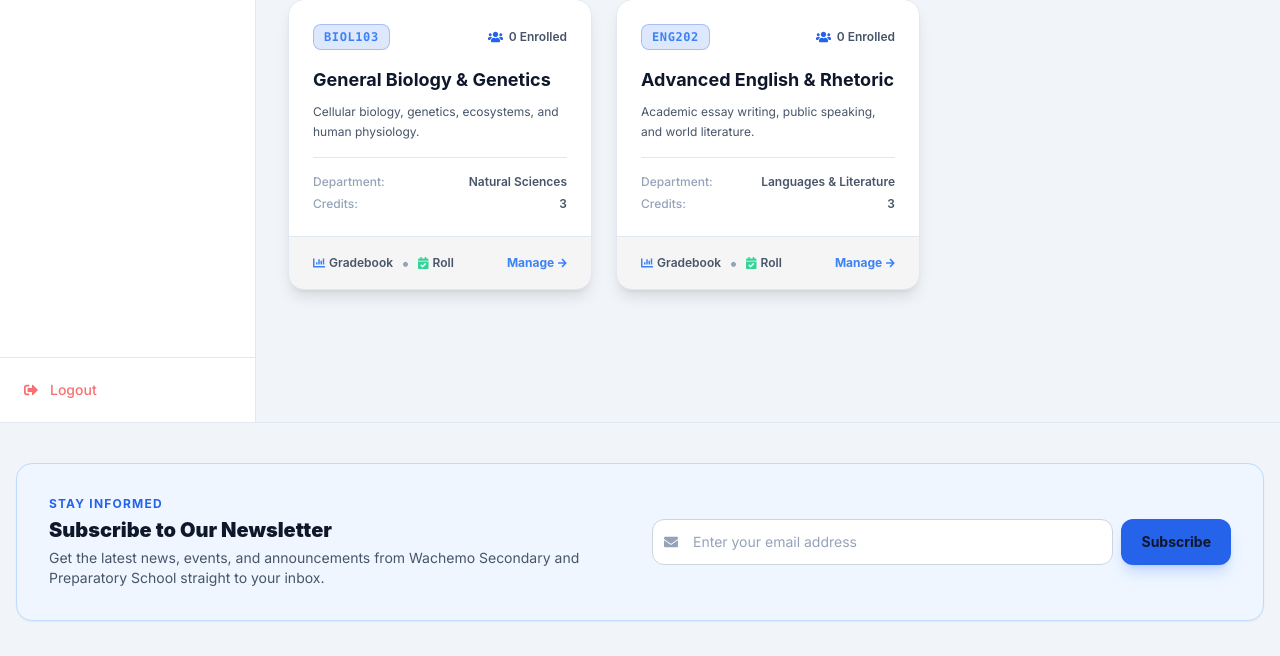
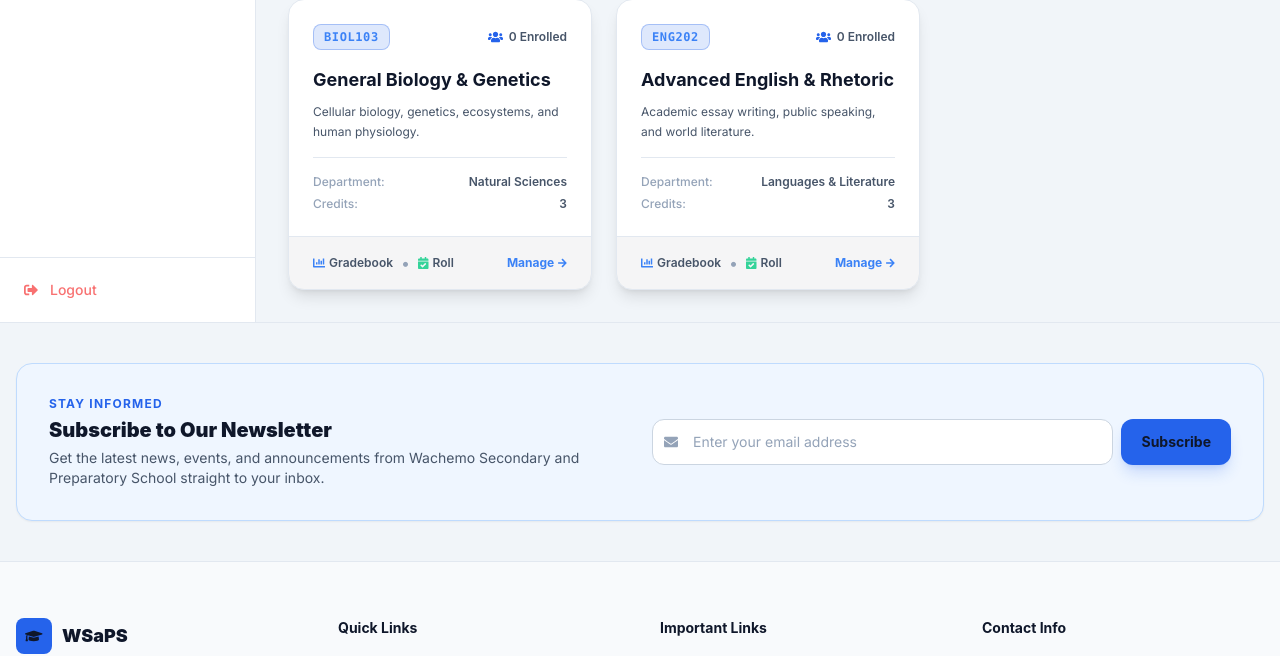
Before and after one commit to birukdjn/wachemo-django, a Django app: template templates/teacher/courses.html in a window 1280 px wide; the page is wider, and only the part inside the window is pictured. Shown: the part 668-1324 px from the top of that part. Run offline with Django 5.2, Linux system fonts and the light colour scheme; the template is opened without the code that fills it: values that come from a table or form of the project are taken from there, others are empty; data comes from the database, SQL or seed files in the repository; some libraries are stand-ins or nearby versions; some web fonts are replaced.

Commit message:
fix: adjust container and sidebar heights across teacher portal templates

```diff
--- a/templates/teacher/attendance_management.html
+++ b/templates/teacher/attendance_management.html
@@ -3,10 +3,10 @@
 {% block title %}Attendance - {{ course.code }} | Teacher Portal{% endblock %}
 
 {% block content %}
-<div class="flex h-screen overflow-hidden bg-navy-900 portal-main-bg">
+<div class="flex h-[calc(100vh-100px)] overflow-hidden bg-navy-900 portal-main-bg">
     {% include 'teacher/sidebar.html' %}
 
-    <div class="flex-1 h-screen overflow-y-auto p-6 md:p-8">
+    <div class="flex-1 h-full overflow-y-auto p-6 md:p-8">
         <!-- Messages -->
         {% if messages %}
             <div class="mb-6 space-y-2">
--- a/templates/teacher/course_detail.html
+++ b/templates/teacher/course_detail.html
@@ -3,10 +3,10 @@
 {% block title %}{{ course.code }} Details | Teacher Portal{% endblock %}
 
 {% block content %}
-<div class="flex h-screen overflow-hidden bg-navy-900 portal-main-bg">
+<div class="flex h-[calc(100vh-100px)] overflow-hidden bg-navy-900 portal-main-bg">
     {% include 'teacher/sidebar.html' %}
 
-    <div class="flex-1 h-screen overflow-y-auto p-6 md:p-8">
+    <div class="flex-1 h-full overflow-y-auto p-6 md:p-8">
         <!-- Messages -->
         {% if messages %}
             <div class="mb-6 space-y-2">
--- a/templates/teacher/courses.html
+++ b/templates/teacher/courses.html
@@ -3,10 +3,10 @@
 {% block title %}My Courses | Teacher Portal{% endblock %}
 
 {% block content %}
-<div class="flex h-screen overflow-hidden bg-navy-900 portal-main-bg">
+<div class="flex h-[calc(100vh-100px)] overflow-hidden bg-navy-900 portal-main-bg">
     {% include 'teacher/sidebar.html' %}
 
-    <div class="flex-1 h-screen overflow-y-auto p-6 md:p-8">
+    <div class="flex-1 h-full overflow-y-auto p-6 md:p-8">
         <!-- Banner -->
         <div class="flex flex-col md:flex-row md:items-center justify-between gap-4 mb-8 bg-gradient-to-r from-brand-blue/15 via-indigo-600/10 to-transparent p-6 rounded-2xl border border-brand-blue/20">
             <div>
--- a/templates/teacher/dashboard.html
+++ b/templates/teacher/dashboard.html
@@ -3,10 +3,10 @@
 {% block title %}Teacher Dashboard | WSaPS{% endblock %}
 
 {% block content %}
-<div class="flex h-screen overflow-hidden bg-navy-900 portal-main-bg">
+<div class="flex h-[calc(100vh-100px)] overflow-hidden bg-navy-900 portal-main-bg">
     {% include 'teacher/sidebar.html' %}
 
-    <div class="flex-1 h-screen overflow-y-auto p-6 md:p-8">
+    <div class="flex-1 h-full overflow-y-auto p-6 md:p-8">
         <!-- Messages Alerts -->
         {% if messages %}
             <div class="mb-6 space-y-2">
--- a/templates/teacher/gradebook.html
+++ b/templates/teacher/gradebook.html
@@ -3,10 +3,10 @@
 {% block title %}Gradebook - {{ course.code }} | Teacher Portal{% endblock %}
 
 {% block content %}
-<div class="flex h-screen overflow-hidden bg-navy-900 portal-main-bg">
+<div class="flex h-[calc(100vh-100px)] overflow-hidden bg-navy-900 portal-main-bg">
     {% include 'teacher/sidebar.html' %}
 
-    <div class="flex-1 h-screen overflow-y-auto p-6 md:p-8">
+    <div class="flex-1 h-full overflow-y-auto p-6 md:p-8">
         <!-- Messages -->
         {% if messages %}
             <div class="mb-6 space-y-2">
--- a/templates/teacher/profile.html
+++ b/templates/teacher/profile.html
@@ -3,10 +3,10 @@
 {% block title %}My Profile | Teacher Portal{% endblock %}
 
 {% block content %}
-<div class="flex h-screen overflow-hidden bg-navy-900 portal-main-bg">
+<div class="flex h-[calc(100vh-100px)] overflow-hidden bg-navy-900 portal-main-bg">
     {% include 'teacher/sidebar.html' %}
 
-    <div class="flex-1 h-screen overflow-y-auto p-6 md:p-8">
+    <div class="flex-1 h-full overflow-y-auto p-6 md:p-8">
         <!-- Messages -->
         {% if messages %}
             <div class="mb-6 space-y-2">
--- a/templates/teacher/sidebar.html
+++ b/templates/teacher/sidebar.html
@@ -1,5 +1,5 @@
 <!-- Teacher Portal Sidebar -->
-<aside id="teacherSidebar" class="w-64 shrink-0 bg-navy-800 border-r border-white/5 h-screen sticky top-0 overflow-y-auto flex flex-col hidden lg:flex">
+<aside id="teacherSidebar" class="w-64 shrink-0 bg-navy-800 border-r border-white/5 h-full overflow-y-auto flex flex-col hidden lg:flex">
     <!-- Brand Header -->
     <div class="p-5 border-b border-white/5">
         <div class="flex items-center gap-3">
```
